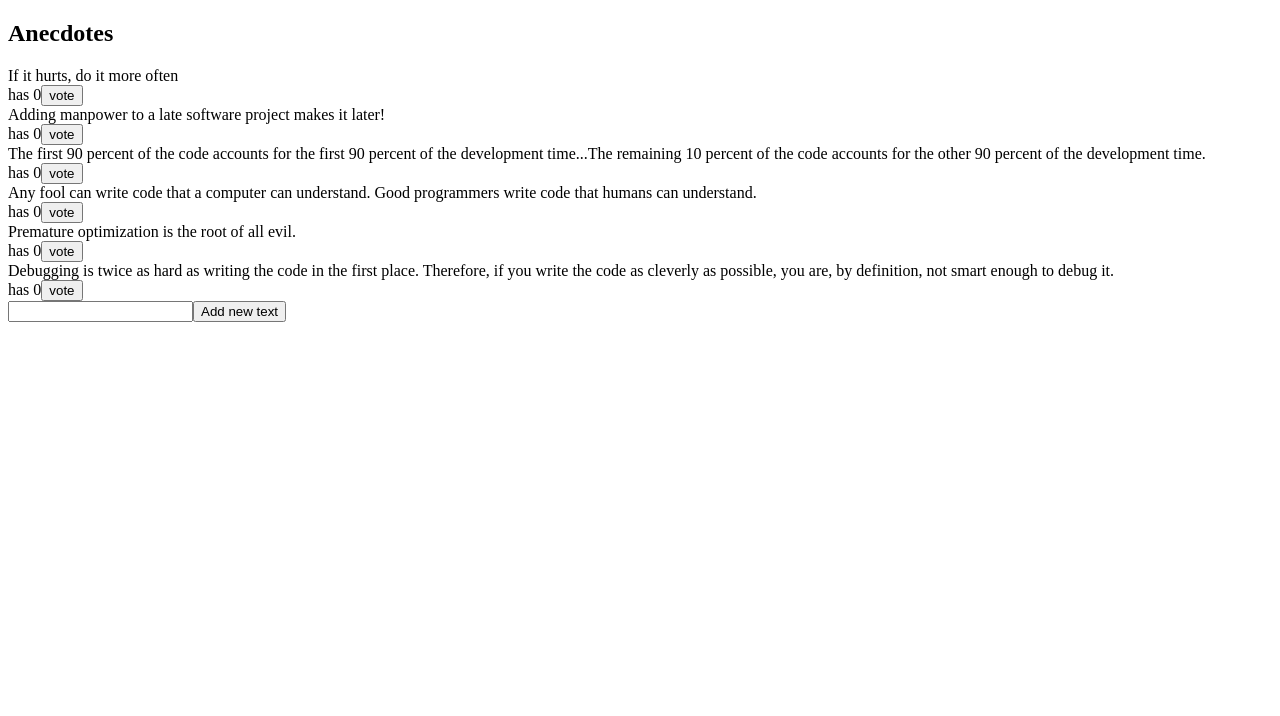
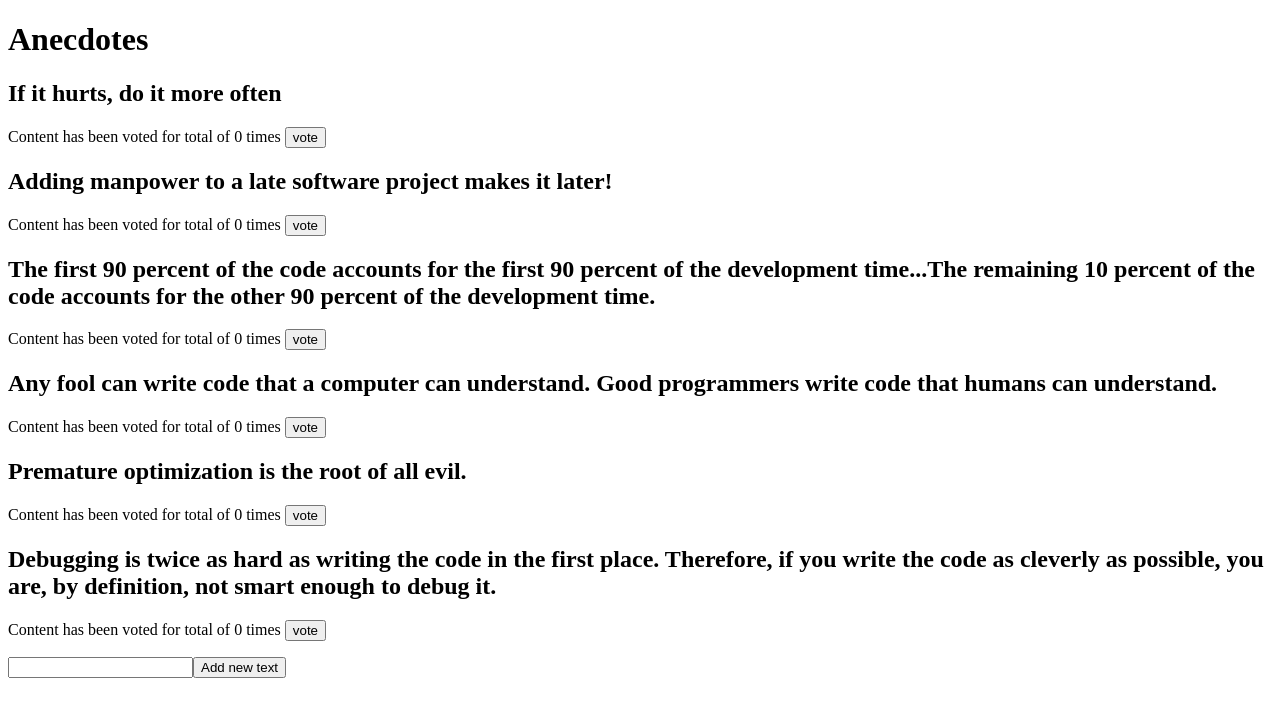
Before and after one commit to aarnipavlidi/11.21-Your-own-pipeline, a React (Create React App) app: page / in a window 1280 px wide. Shown: the top 716 px of the page. Built offline with nearby package versions, Linux system fonts and the light colour scheme.

Commit message:
anekdootit_step03

```diff
--- a/src/App.js
+++ b/src/App.js
@@ -11,22 +11,28 @@ const App = () => { // Sovellus alkaa tästä...
   // Alustetaan muuttuja "anecdotes", joka suorittaa "useSelector(...)" funkion. Tämän avulla päästään
   // käsiksi "storeen" tallennettuun taulukon arvoihin. Lisää tästä täältä: https://react-redux.js.org/api/hooks#useselector
   const anecdotes = useSelector(state => state)
+  console.log(anecdotes.sort((a, b) => b.votes - a.votes))
   // Alustetaan muuttuja "dispatch", joka suorittaa "useDispatch()" funktion. Tämän avulla sovellus
   // pystyy tekemään muutoksia "storeen" tallennettuihin  taulukon arvoihin. Lisää tästä täältä: https://react-redux.js.org/api/hooks#usedispatch
   const dispatch = useDispatch()
 
   // Sovellus renderöi (...) sisällä olevat asiat käyttäjälle näkyviin.
+  // Tehtävää: "6.5*: anekdootit, step3" varten, olemme muokanneet koodia hieman, niin että
+  // sovellus renderöi arvot äänten ("votes" objektin) mukaisessa suuruusjärjestyksessä.
+  // Funtion "sort(...)" sisältä löytyy paremetrit => "a" sekä "b", missä "a" tarkoittaa
+  // ensimmäistä elementtiä vertailua varten ja "b" toista elementtiä vertailua varten.
+  // Kun "vertailu" on luotu, niin luodaan sen pohjalta uusi taulukko "map(...)" funktion
+  // avulla, joka renderöi käyttäjälle näkyviin sen hetkiset arvot suuruusjärjestyksessä.
   return (
     <div>
-      <h2>Anecdotes</h2>
-      {anecdotes.map(anecdote =>
-        <div key={anecdote.id}>
+      <h1>Anecdotes</h1>
+      {anecdotes.sort((a, b) => b.votes - a.votes).map(results =>
+        <div key={results.id}>
           <div>
-            {anecdote.content}
+            <h2>{results.content}</h2>
           </div>
           <div>
-            has {anecdote.votes}
-            <button onClick={() => dispatch(likeValueButton(anecdote.id))}>vote</button>
+            <p>Content has been voted for total of {results.votes} times <button onClick={() => dispatch(likeValueButton(results.id))}>vote</button></p>
           </div>
         </div>
       )}
```
